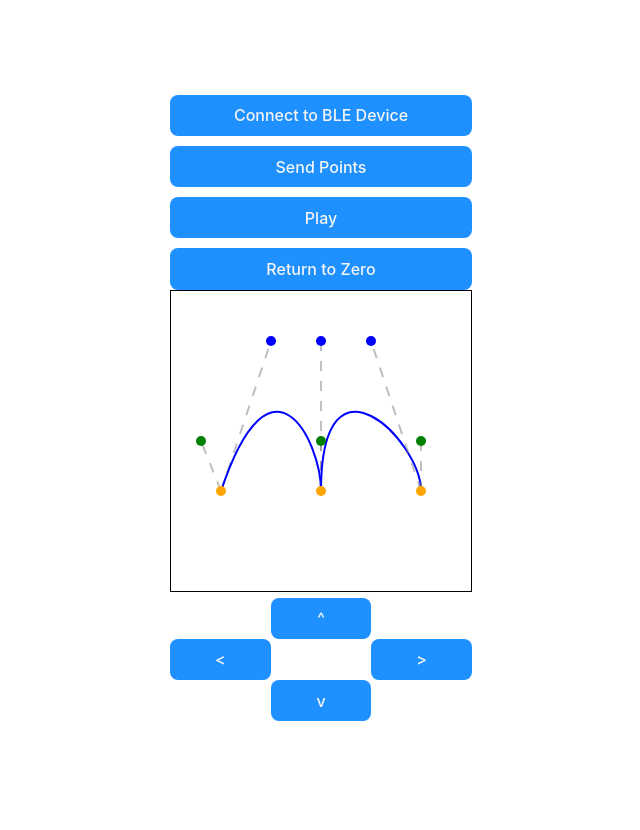
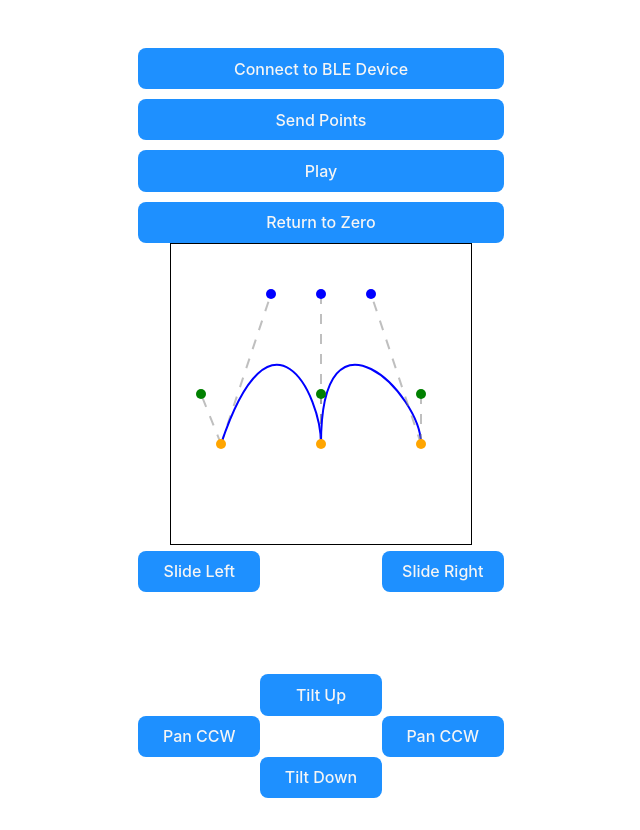
Before and after one commit to SkyeMohlin/BTCameraSliderApp, a React (Vite) app in the folder BTCameraSliderApp/: page / in a window 1280 px wide. Shown: the whole page, without its empty margins (319-959 px from the left). Before the commit the page ends 800 px from the top, so only its background shows below. Built offline with nearby package versions, Linux system fonts and the light colour scheme.

Commit message:
Added SteerButtons for Slide, Tilt and Pan

```diff
--- a/BTCameraSliderApp/src/components/ArrowArea.tsx
+++ b/BTCameraSliderApp/src/components/ArrowArea.tsx
@@ -1,25 +1,59 @@
 import useBluetoothData from "../useBluetoothData";
 import "./ArrowArea.css";
+import SteerButton from "./SteerButton";
 
 const ArrowArea = () => {
   const { sendData } = useBluetoothData();
 
   return (
-    <div className="arrow-area">
-      <button
-        onMouseDown={() => sendData("", "up", "press")}
-        onTouchStart={() => sendData("", "up", "press")}
-        onMouseLeave={() => sendData("", "up", "release")}
-        onMouseUp={() => sendData("", "up", "release")}
-        onTouchEnd={() => sendData("", "up", "release")}
-        style={{ gridColumn: "2" }}
-      >
-        {"^"}
-      </button>
-      <button style={{ gridColumn: "1" }}>{"<"}</button>
-      <button style={{ gridColumn: "3" }}>{">"}</button>
-      <button style={{ gridColumn: "2" }}>{"v"}</button>
-    </div>
+    <>
+      <div className="arrow-area">
+        <SteerButton
+          onPress={() => sendData("", "slideLeft", "press")}
+          onRelease={() => sendData("", "slideLeft", "release")}
+          style={{ gridColumn: "1" }}
+        >
+          {"Slide Left"}
+        </SteerButton>
+        <SteerButton
+          onPress={() => sendData("", "slideRight", "press")}
+          onRelease={() => sendData("", "slideRight", "release")}
+          style={{ gridColumn: "3" }}
+        >
+          {"Slide Right"}
+        </SteerButton>
+      </div>
+      <div className="arrow-area">
+        <SteerButton
+          onPress={() => sendData("", "tiltUp", "press")}
+          onRelease={() => sendData("", "tileUp", "release")}
+          style={{ gridColumn: "2" }}
+        >
+          {"Tilt Up"}
+        </SteerButton>
+        <SteerButton
+          onPress={() => sendData("", "panCCW", "press")}
+          onRelease={() => sendData("", "panCCW", "release")}
+          style={{ gridColumn: "1" }}
+        >
+          {"Pan CCW"}
+        </SteerButton>
+        <SteerButton
+          onPress={() => sendData("", "panCCW", "press")}
+          onRelease={() => sendData("", "panCCW", "release")}
+          style={{ gridColumn: "3" }}
+        >
+          {"Pan CCW"}
+        </SteerButton>
+        <SteerButton
+          onPress={() => sendData("", "tiltDown", "press")}
+          onRelease={() => sendData("", "tileDown", "release")}
+          style={{ gridColumn: "2" }}
+        >
+          {"Tilt Down"}
+        </SteerButton>
+      </div>
+    </>
   );
 };
 
--- /dev/null
+++ b/BTCameraSliderApp/src/components/SteerButton.tsx
@@ -0,0 +1,30 @@
+import { ReactNode } from "react";
+
+interface SteerButtonProps {
+  children: ReactNode;
+  onPress: () => void;
+  onRelease: () => void;
+  style?: {};
+}
+
+const SteerButton = ({
+  children,
+  onPress,
+  onRelease,
+  style,
+}: SteerButtonProps) => {
+  return (
+    <button
+      onMouseDown={onPress}
+      onTouchStart={onPress}
+      onMouseLeave={onRelease}
+      onMouseUp={onRelease}
+      onTouchEnd={onRelease}
+      style={style || ""}
+    >
+      {children}
+    </button>
+  );
+};
+
+export default SteerButton;
```
